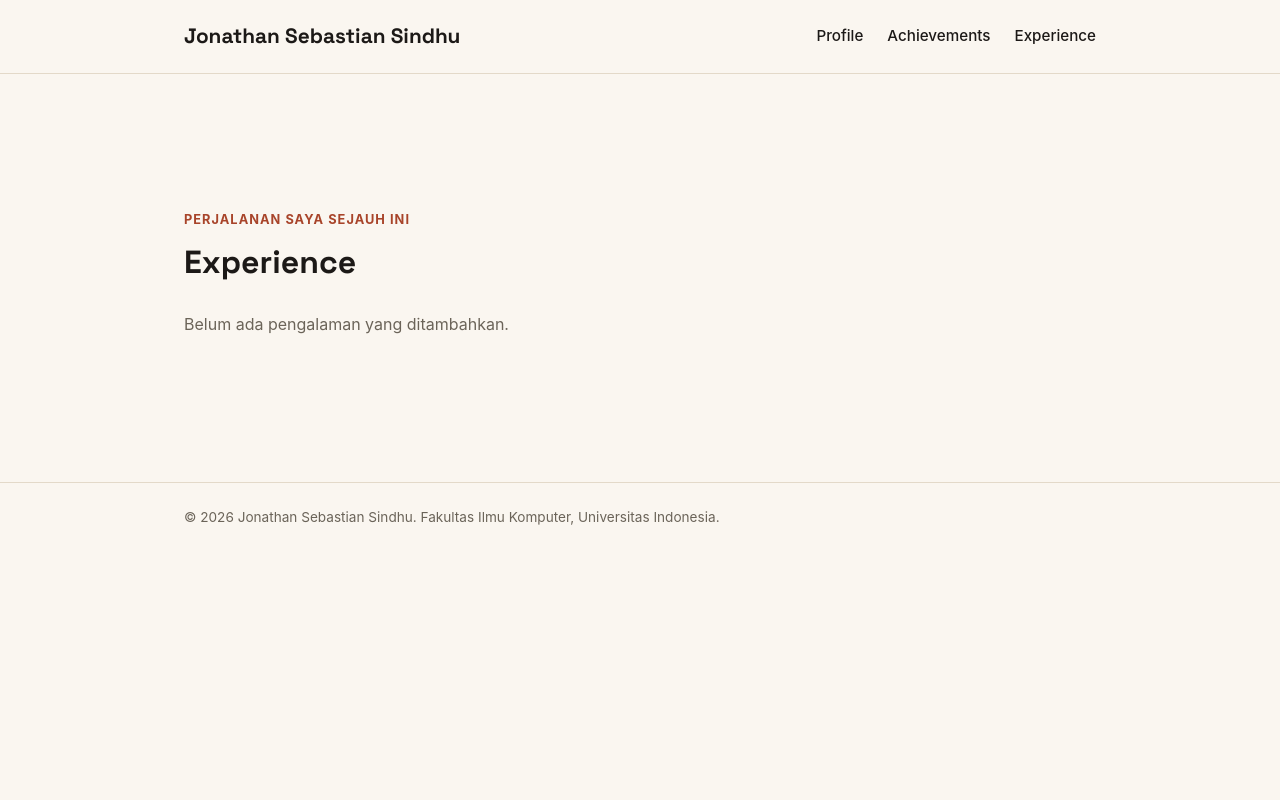
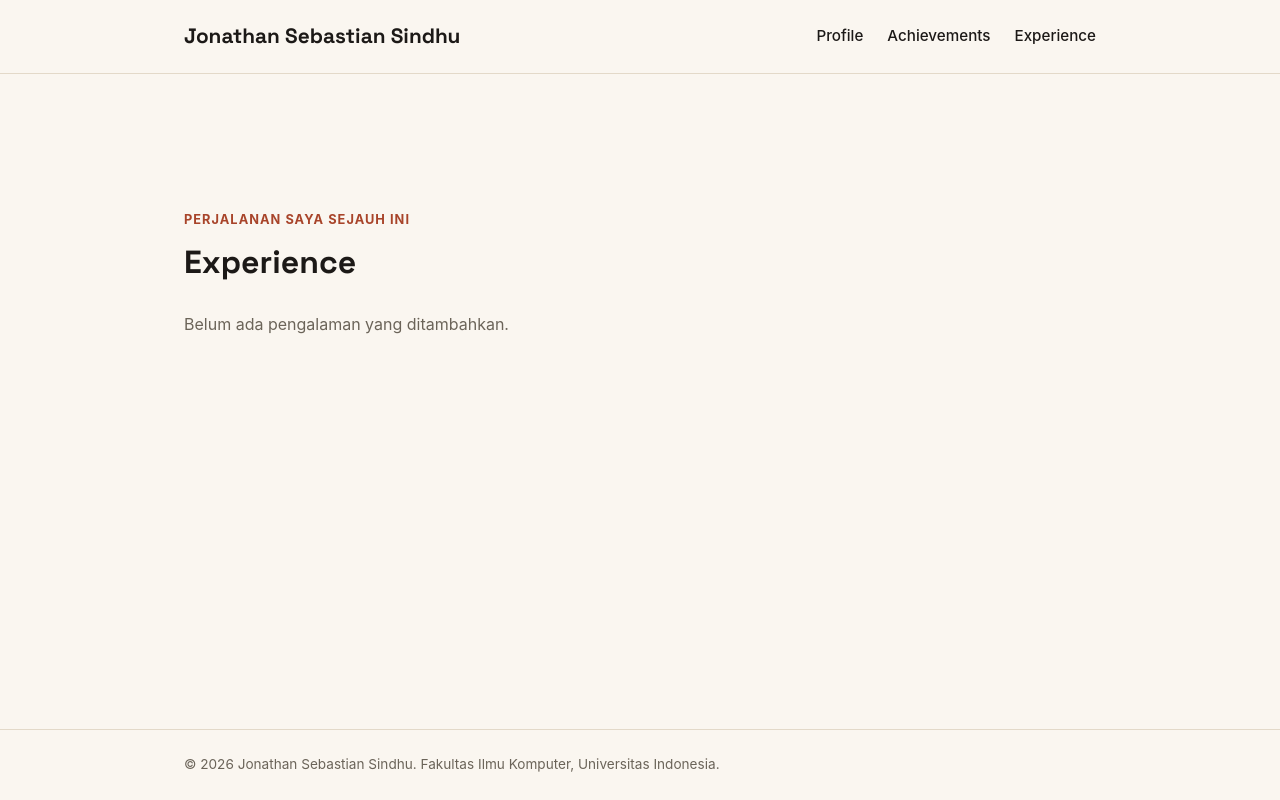
Before and after one commit to Kobaneru/myportofolio, a Django app: page /experience/ in a window 1280 px wide. Run offline with Django 5.2, Linux system fonts and the light colour scheme; data that the repository does not hold is empty.

Commit message:
fix(ui): resolve floating footer on pages with sparse content

```diff
--- a/static/css/style.css
+++ b/static/css/style.css
@@ -19,6 +19,11 @@ body {
     color: var(--ink);
     background-color: var(--paper);
     line-height: 1.6;
+
+    /* --- Sticky Footer --- */
+    min-height: 100vh;
+    display: flex;
+    flex-direction: column;
 }
 
 main {
@@ -26,6 +31,7 @@ main {
     flex-direction: column;
     gap: 3rem;
     padding: 4.5rem 0 5rem;
+    flex: 1;
 }
 
 h1, .brand {
@@ -190,6 +196,7 @@ h1, .brand {
     color: var(--text-muted);
     font-size: 0.85rem;
     border-top: 1px solid var(--line);
+    margin-top: auto;
 }
 
 /* Membuat interaksi dengan user lebih nyaman */
@@ -303,7 +310,6 @@ html {
 
 .experience-section {
     padding: 4rem 0;
-    /* border-top: 1px solid var(--line); */
 }
 
 .section-kicker {
```
